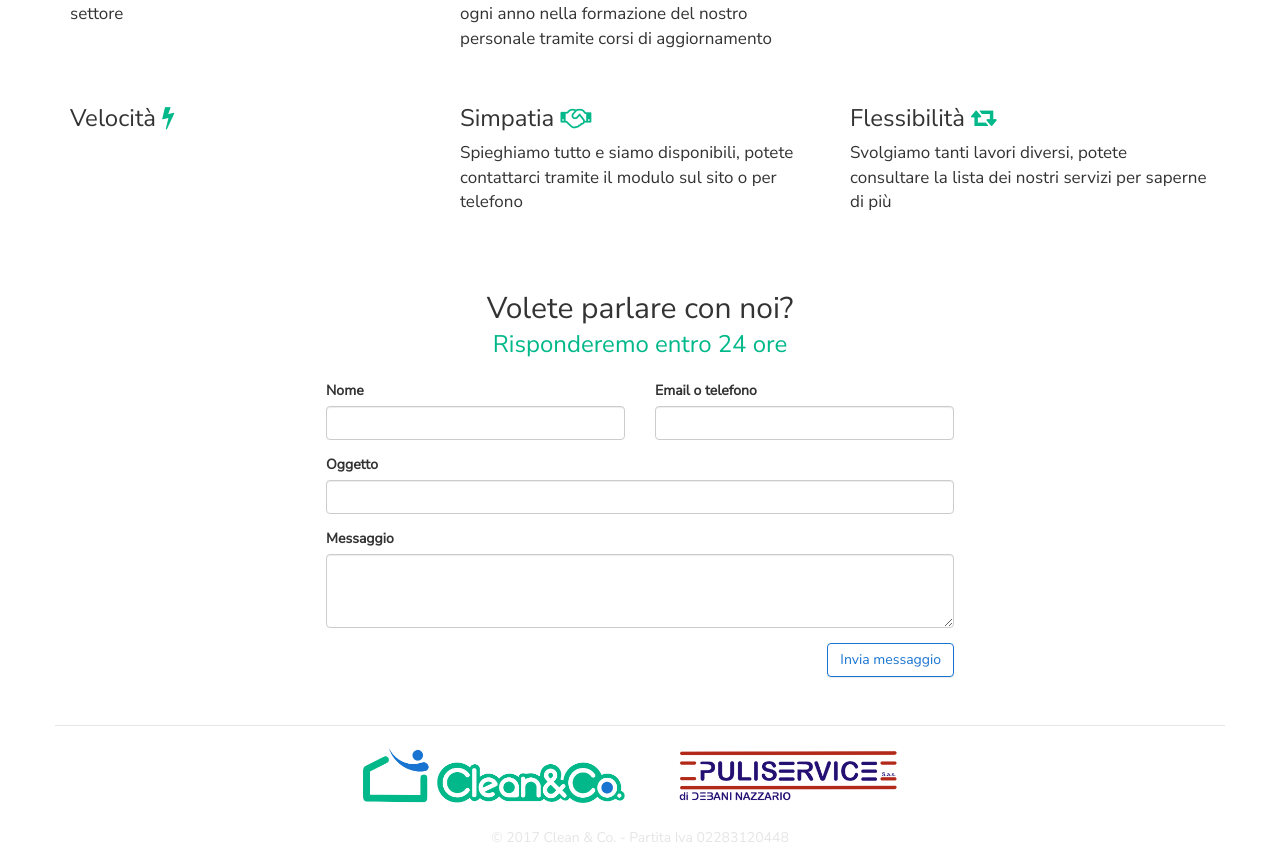
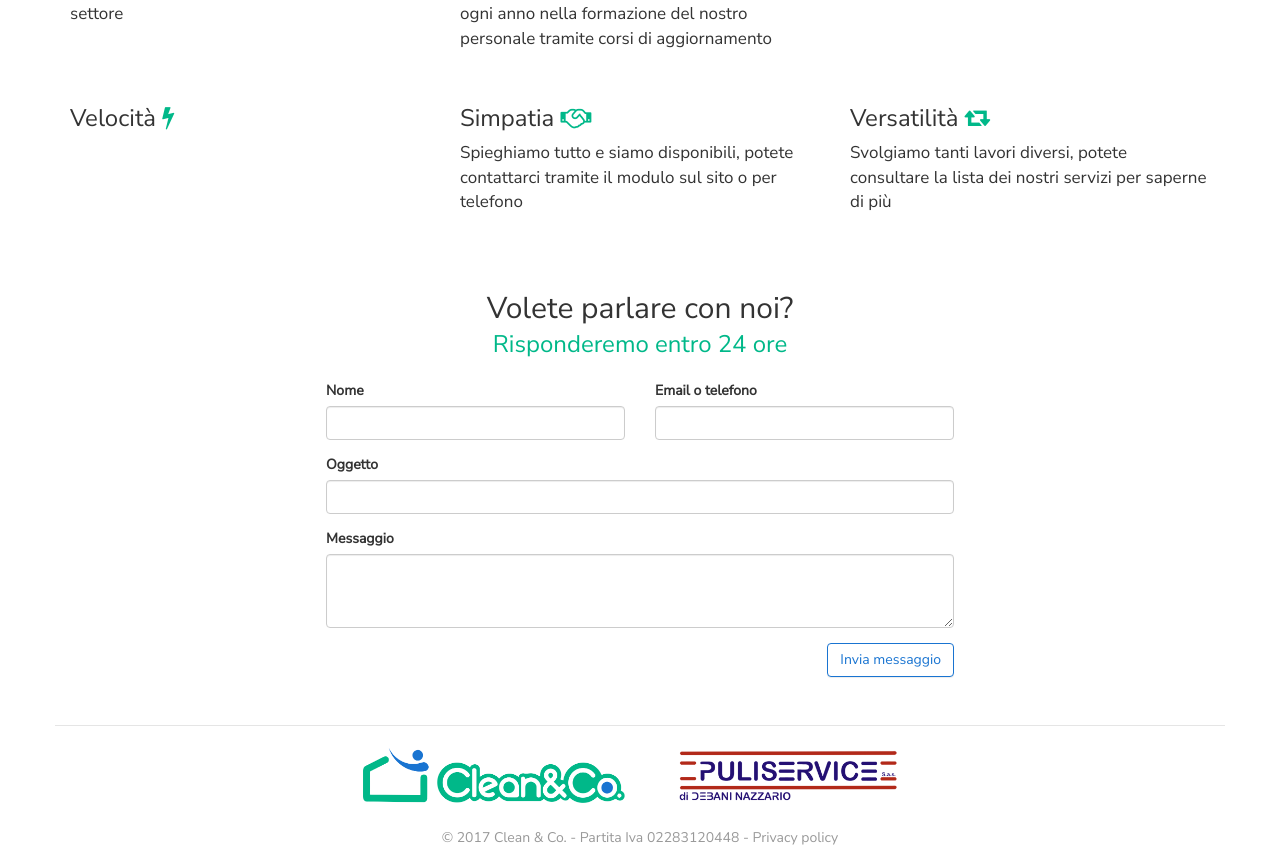
Before and after one commit to indifferentalex/puliandco, a Jekyll site: the page built from index.html, in a window 1280 px wide. Shown: the part 1418-2285 px from the top of the page. Built offline with Jekyll 4.4.1, drawn with Linux system fonts in a browser that asks for light colours; nearby versions of some CDN libraries.

Commit message:
Privacy policy and analytics

```diff
--- a/_includes/footer.html
+++ b/_includes/footer.html
@@ -39,5 +39,5 @@
 </div>
 
 <div class="row legal-info">
-	<p>© 20{{ site.time | date: '%y' }} Clean & Co. - Partita Iva 02283120448</p>
+	<p>© 20{{ site.time | date: '%y' }} Clean & Co. - Partita Iva 02283120448 - <a href="cookie_policy">Privacy policy</a></p>
 </div>
--- a/assets/main.css
+++ b/assets/main.css
@@ -469,9 +469,15 @@
 }
 
 .footer .row.legal-info {
-	color: #e5e5e5;
+	font-size: 14px;
+	color: #999;
 	padding: 12px 0px;
 	text-align: center;
+}
+
+.footer .row.legal-info a {
+	font-size: 14px;
+	color: #999;
 }
 
 .footer img {
--- a/index.html
+++ b/index.html
@@ -196,7 +196,7 @@
 		<p>Spieghiamo tutto e siamo disponibili, potete contattarci tramite il modulo sul sito o per telefono</p>
 	</div>
 	<div class="col-md-4">
-		<h3>Flessibilità <span class="clean-green"><i class="fa fa-retweet" aria-hidden="true"></i></span></h3>
+		<h3>Versatilità <span class="clean-green"><i class="fa fa-retweet" aria-hidden="true"></i></span></h3>
 		<p>Svolgiamo tanti lavori diversi, potete consultare la lista dei nostri servizi per saperne di più</p>
 	</div>
 </div>
```
Also changed, not shown: _includes/head.html (+11 -0 lines), cookie_policy.md (added, +73 -0 lines).
